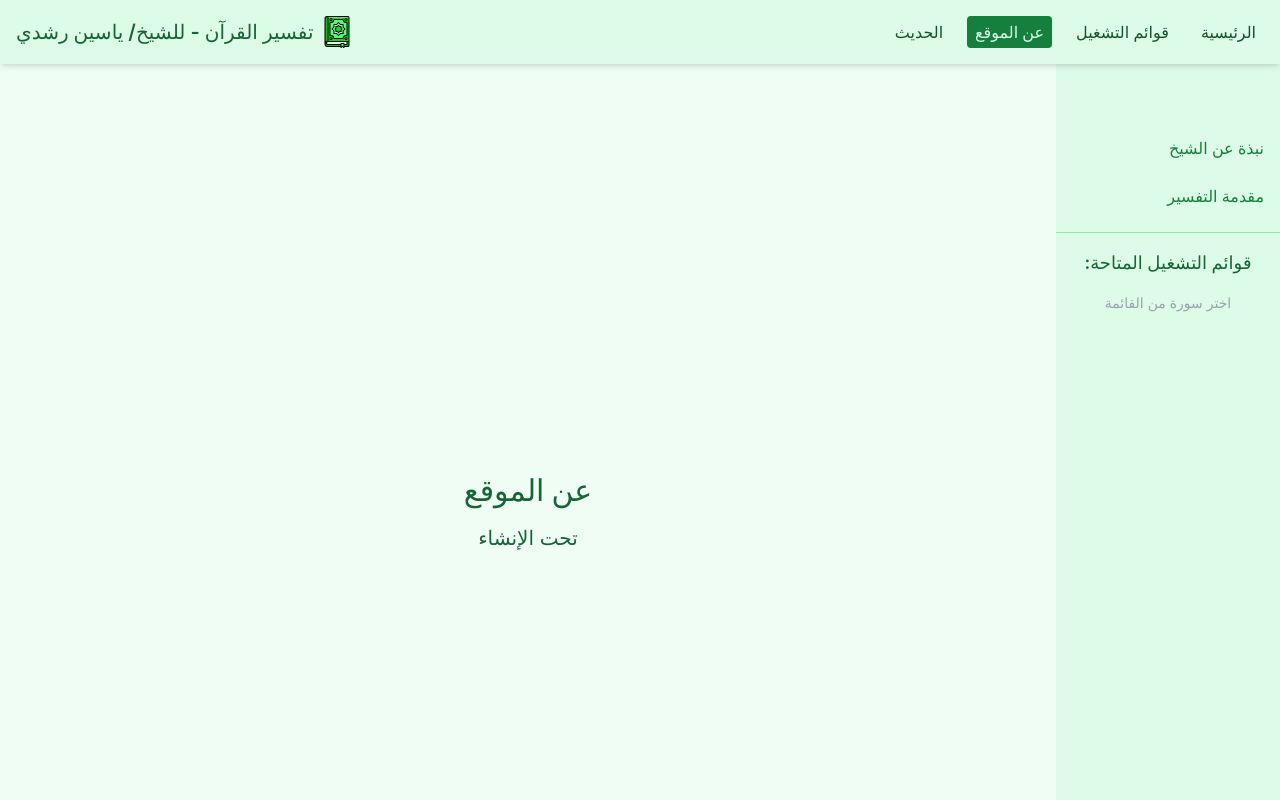
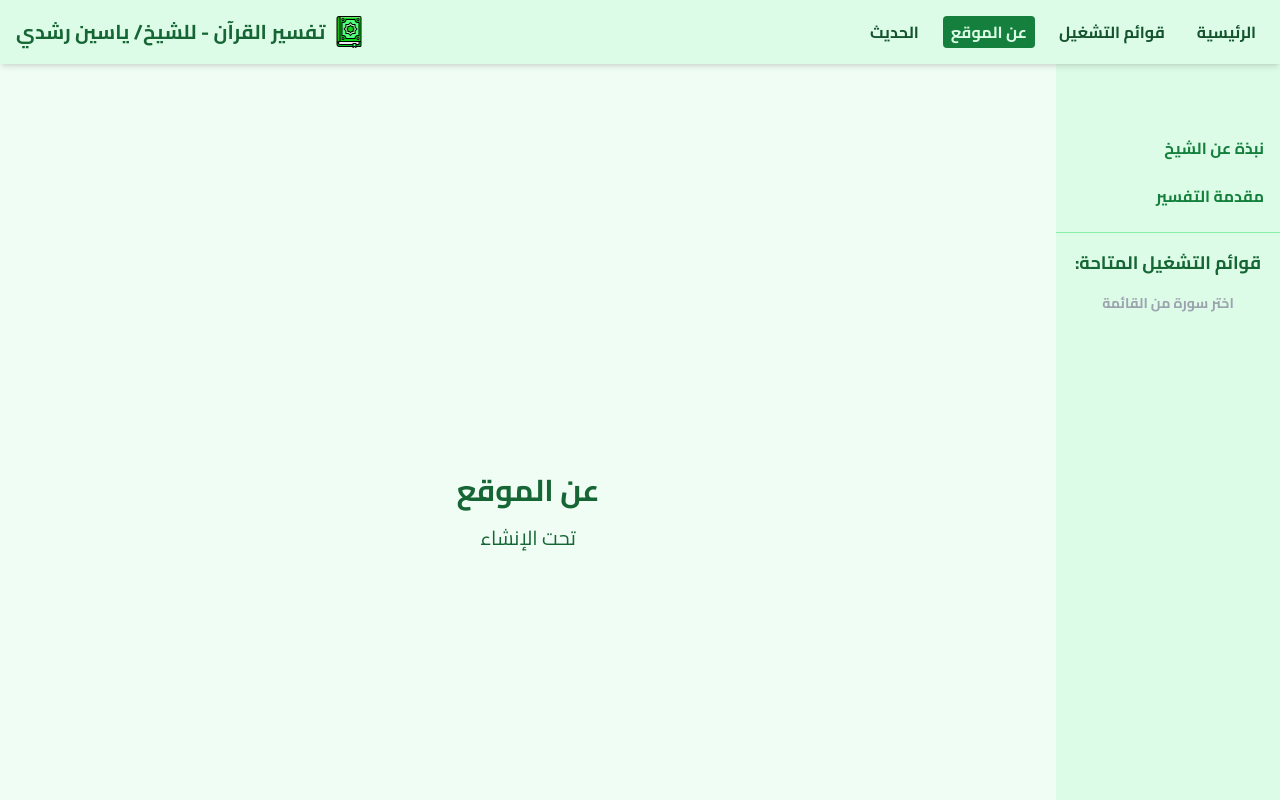
Before and after one commit to s-zankalony/tafseer-app, a React (Vite) app: page /about in a window 1280 px wide. Shown: the top 800 px of the page. Built offline with nearby package versions, Linux system fonts and the light colour scheme.

Commit message:
feat: Update font styles and enhance UI elements for better readability

```diff
--- a/src/components/ContentTabs.jsx
+++ b/src/components/ContentTabs.jsx
@@ -8,13 +8,13 @@ const ContentTabs = () => {
   return (
     <div className="w-full">
       <div className="border-b border-gray-200">
-        <ul className="flex flex-wrap justify-center -mb-px text-md font-medium text-center">
+        <ul className="flex flex-wrap justify-center -mb-px text-md font-bold text-center">
           <li className="mx-2">
             <button
               className={`inline-block p-3 px-6 border-b-2 rounded-t-lg ${
                 activeTab === 'tafseer'
-                  ? 'text-green-600 border-green-600'
-                  : 'text-gray-700 border-transparent hover:text-gray-600 hover:border-gray-300'
+                  ? 'text-green-600 border-green-600 font-bold'
+                  : 'text-gray-700 border-transparent hover:text-gray-600 hover:border-gray-300 font-bold'
               }`}
               onClick={() => setActiveTab('tafseer')}
             >
@@ -25,8 +25,8 @@ const ContentTabs = () => {
             <button
               className={`inline-block p-3 px-6 border-b-2 rounded-t-lg ${
                 activeTab === 'hadith'
-                  ? 'text-green-600 border-green-600'
-                  : 'text-gray-700 border-transparent hover:text-gray-600 hover:border-gray-300'
+                  ? 'text-green-600 border-green-600 font-bold'
+                  : 'text-gray-700 border-transparent hover:text-gray-600 hover:border-gray-300 font-bold'
               }`}
               onClick={() => setActiveTab('hadith')}
             >
--- a/src/components/Navbar.jsx
+++ b/src/components/Navbar.jsx
@@ -32,7 +32,7 @@ const Navbar = () => {
                   className="h-6 sm:h-8 ml-2"
                   alt="Quran Icon"
                 />
-                <span className="text-lg sm:text-xl font-semibold whitespace-nowrap text-green-800">
+                <span className="text-lg sm:text-xl font-bold whitespace-nowrap text-green-800">
                   تفسير القرآن - للشيخ/ ياسين رشدي
                 </span>
               </div>
@@ -40,14 +40,14 @@ const Navbar = () => {
             <div className="w-8 sm:hidden"></div>
           </div>
           <div className="w-full sm:w-auto" id="navbar-default">
-            <ul className="font-medium flex justify-center sm:justify-start space-x-4 space-x-reverse">
+            <ul className="font-bold flex justify-center sm:justify-start space-x-4 space-x-reverse">
               <li>
                 <NavLink
                   to="/"
                   className={({ isActive }) =>
                     isActive
-                      ? 'block py-1 px-2 text-green-100 bg-green-700 rounded'
-                      : 'block py-1 px-2 text-green-900 rounded hover:bg-green-200 hover:text-green-700'
+                      ? 'block py-1 px-2 text-green-100 bg-green-700 rounded font-bold'
+                      : 'block py-1 px-2 text-green-900 rounded hover:bg-green-200 hover:text-green-700 font-bold'
                   }
                   aria-current="page"
                   onClick={() => {
@@ -63,8 +63,8 @@ const Navbar = () => {
                   to="/Playlists"
                   className={({ isActive }) =>
                     isActive
-                      ? 'block py-1 px-2 text-green-100 bg-green-700 rounded'
-                      : 'block py-1 px-2 text-green-900 rounded hover:bg-green-200 hover:text-green-700'
+                      ? 'block py-1 px-2 text-green-100 bg-green-700 rounded font-bold'
+                      : 'block py-1 px-2 text-green-900 rounded hover:bg-green-200 hover:text-green-700 font-bold'
                   }
                   onClick={() => isSidebarOpen && toggleSidebar()}
                 >
@@ -76,8 +76,8 @@ const Navbar = () => {
                   to="/about"
                   className={({ isActive }) =>
                     isActive
-                      ? 'block py-1 px-2 text-green-100 bg-green-700 rounded'
-                      : 'block py-1 px-2 text-green-900 rounded hover:bg-green-200 hover:text-green-700'
+                      ? 'block py-1 px-2 text-green-100 bg-green-700 rounded font-bold'
+                      : 'block py-1 px-2 text-green-900 rounded hover:bg-green-200 hover:text-green-700 font-bold'
                   }
                   onClick={() => isSidebarOpen && toggleSidebar()}
                 >
@@ -89,8 +89,8 @@ const Navbar = () => {
                   to="/hadith"
                   className={({ isActive }) =>
                     isActive
-                      ? 'block py-1 px-2 text-green-100 bg-green-700 rounded'
-                      : 'block py-1 px-2 text-green-900 rounded hover:bg-green-200 hover:text-green-700'
+                      ? 'block py-1 px-2 text-green-100 bg-green-700 rounded font-bold'
+                      : 'block py-1 px-2 text-green-900 rounded hover:bg-green-200 hover:text-green-700 font-bold'
                   }
                   onClick={() => isSidebarOpen && toggleSidebar()}
                 >
--- a/src/components/Sidebar2.jsx
+++ b/src/components/Sidebar2.jsx
@@ -6,17 +6,13 @@ import { AppContext } from './context';
 import { NavLink, useLocation } from 'react-router-dom';
 import SidebarPlaylist from './SidebarPlaylist';
 
-// const SPECIAL_PLAYLIST_ID = 87;
-// const SPECIAL_ID_RANGE_START = 576;
-// const SPECIAL_ID_RANGE_END = 600;
-
 const SidebarLink = memo(({ to, isActive, onClick, children }) => (
   <NavLink
     to={to}
     className={
       isActive
-        ? 'flex items-center p-2 text-green-100 bg-green-700 rounded-lg hover:bg-green-600 group cursor-pointer'
-        : 'flex items-center p-2 text-green-700 rounded-lg hover:bg-gray-100 group cursor-pointer'
+        ? 'flex items-center p-2 text-green-100 bg-green-700 rounded-lg hover:bg-green-600 group cursor-pointer font-bold'
+        : 'flex items-center p-2 text-green-700 rounded-lg hover:bg-gray-100 group cursor-pointer font-bold'
     }
     onClick={onClick}
   >
@@ -25,16 +21,10 @@ const SidebarLink = memo(({ to, isActive, onClick, children }) => (
 ));
 
 const Sidebar2 = ({ children }) => {
-  const {
-    // currentLinksData,
-    isSidebarOpen,
-    normalizeString,
-    toggleSidebar,
-    selectedSura,
-  } = useContext(AppContext);
+  const { isSidebarOpen, normalizeString, toggleSidebar, selectedSura } =
+    useContext(AppContext);
   const location = useLocation();
 
-  // Enhance sidebar visibility classes
   const sidebarClasses = `transform ${
     isSidebarOpen ? 'translate-x-0' : '-translate-x-full'
   } fixed left-0 top-0 z-40 h-screen w-64 overflow-y-auto bg-white pt-16 transition-transform duration-300 ease-in-out sm:translate-x-0 sm:static sm:h-auto sm:w-64 sm:pt-0`;
@@ -46,7 +36,6 @@ const Sidebar2 = ({ children }) => {
       const normalizedSura = normalizeString(selectedSura);
       const normalizedPlaylistSura = normalizeString(playlist.sura);
 
-      // Special case for سبأ
       if (playlist.sura === 'سـبأ' && normalizedSura.startsWith('سب')) {
         return true;
       }
@@ -73,7 +62,7 @@ const Sidebar2 = ({ children }) => {
         }`}
       >
         <div className="h-full overflow-y-auto bg-green-100">
-          <ul className="space-y-2 font-medium mt-16 px-2">
+          <ul className="space-y-2 font-bold mt-16 px-2">
             <li>
               <SidebarLink
                 to="/biography"
@@ -95,7 +84,7 @@ const Sidebar2 = ({ children }) => {
           </ul>
           <hr className="my-4 border-t border-green-300" />
           <div className="px-2">
-            <h3 className="text-lg font-semibold text-green-800 mb-2">
+            <h3 className="text-lg font-bold text-green-800 mb-2">
               قوائم التشغيل المتاحة:
             </h3>
             <SidebarPlaylist />
--- a/src/components/SidebarPlaylist.jsx
+++ b/src/components/SidebarPlaylist.jsx
@@ -6,21 +6,21 @@ const SidebarPlaylist = () => {
 
   if (!currentPlaylists || currentPlaylists.length === 0) {
     return (
-      <div className="text-gray-400 text-center mt-4 text-sm">
+      <div className="text-gray-400 text-center mt-4 text-sm font-bold">
         اختر سورة من القائمة
       </div>
     );
   }
 
   return (
-    <ul className="space-y-2 font-medium mt-4">
+    <ul className="space-y-2 font-bold mt-4">
       {currentPlaylists.map((playlist) => (
         <li key={playlist.id}>
           <a
             href={playlist.url}
             target="_blank"
             rel="noopener noreferrer"
-            className="flex items-center p-2 text-green-700 rounded-lg hover:bg-gray-100 group cursor-pointer"
+            className="flex items-center p-2 text-green-700 rounded-lg hover:bg-gray-100 group cursor-pointer font-bold"
           >
             <span>{playlist.sura}</span>
           </a>
--- a/src/index.css
+++ b/src/index.css
@@ -1,3 +1,6 @@
+@import url('https://fonts.googleapis.com/css2?family=PT+Sans:wght@400;700&display=swap');
+@import url('https://fonts.googleapis.com/css2?family=Cairo:wght@400;700&display=swap'); /* Arabic optimized font */
+
 @tailwind base;
 @tailwind components;
 @tailwind utilities;
@@ -11,7 +14,7 @@
 }
 
 :root {
-  font-family: Inter, system-ui, Avenir, Helvetica, Arial, sans-serif;
+  font-family: 'PT Sans', 'Segoe UI', Tahoma, sans-serif;
   line-height: 1.5;
   font-weight: 400;
 
@@ -23,6 +26,15 @@
   text-rendering: optimizeLegibility;
   -webkit-font-smoothing: antialiased;
   -moz-osx-font-smoothing: grayscale;
+}
+
+html[lang='ar'],
+[dir='rtl'] {
+  font-family: 'Cairo', 'PT Sans', sans-serif;
+}
+
+body {
+  font-family: inherit;
 }
 
 #root {
--- a/tailwind.config.js
+++ b/tailwind.config.js
@@ -7,6 +7,9 @@ export default {
         xxs: '360px',
         xs: '470px',
       },
+      fontFamily: {
+        sans: ['PT Sans', 'Segoe UI', 'Tahoma', 'sans-serif'],
+      },
     },
   },
   plugins: [],
```
